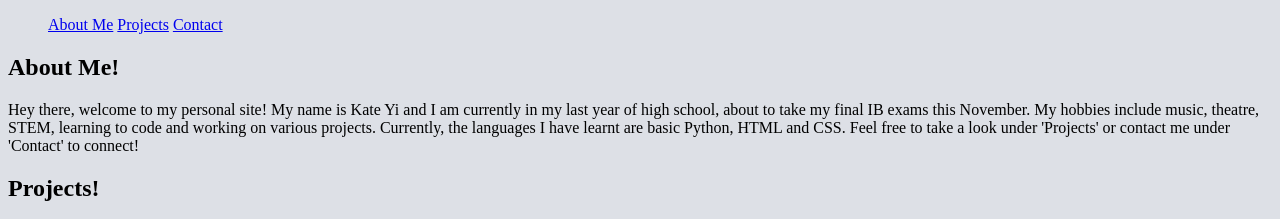
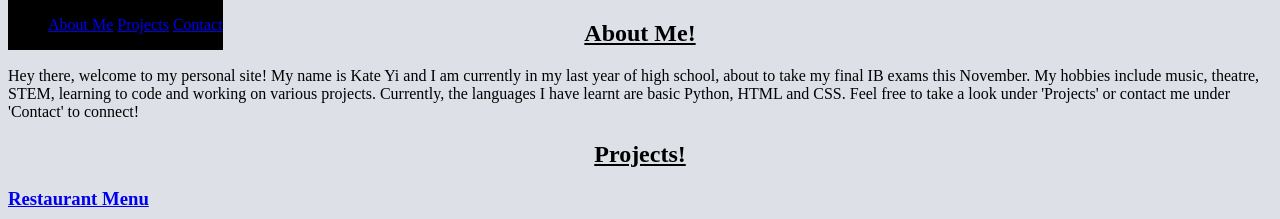
Before and after one commit to Kate-Yi/personalsite, a plain HTML site: page index.html in a window 1280 px wide. Shown: the top 219 px of the page. Drawn offline with Linux system fonts and the light colour scheme.

Commit message:
Update styles.css

```diff
--- a/styles.css
+++ b/styles.css
@@ -1,9 +1,25 @@
+nav {
+  background-color: black;
+  position: fixed;
+  top: 0;
+}
+
 li {
   list-style-type: none;
   display: inline;
   text-align: center;
+  color: white;
 }
 
 body {
   background-color: rgba(203, 207, 217, 0.64);
 }
+
+h1 {
+  text-align: center;
+  text-decoration: underline;
+}
+
+label {
+  display: block;
+}
```
